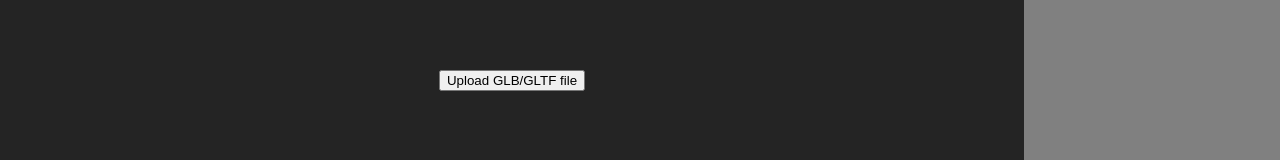
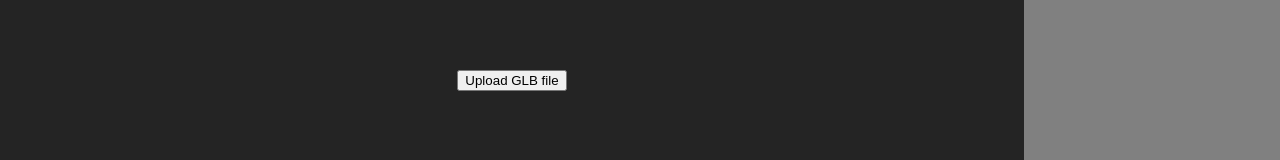
Before and after one commit to SivaKarthik22/glb-viewer, a React (Vite) app: page / in a window 1280 px wide. Shown: the part 295-455 px from the top of the page. Built offline with nearby package versions, Linux system fonts and the light colour scheme.

Commit message:
fix: error when opening glb file

```diff
--- a/src/classes/MyScene.js
+++ b/src/classes/MyScene.js
@@ -1,5 +1,5 @@
-import {Engine, Scene, MeshBuilder, HemisphericLight, Vector3, ArcRotateCamera, AppendSceneAsync} from "@babylonjs/core";
-import "@babylonjs/loaders/glTF/2.0"
+import {Engine, Scene, HemisphericLight, Vector3, ArcRotateCamera, AppendSceneAsync} from "@babylonjs/core";
+import "@babylonjs/loaders/glTF"
 
 class MyScene{
     constructor(canvas){
--- a/src/components/HomePage.jsx
+++ b/src/components/HomePage.jsx
@@ -8,7 +8,7 @@ export default function HomePage(){
     if(!enableCanvas){
         return(
             <div id="pre-canvas">
-              <UploadButton buttonText="Upload GLB/GLTF file" />
+              <UploadButton buttonText="Upload GLB file" />
             </div>
         );
     }
--- a/src/context API/ContextProvider.jsx
+++ b/src/context API/ContextProvider.jsx
@@ -23,6 +23,8 @@ export const ContextProvider = ({children}) => {
             const reader = new FileReader();
             reader.onload = function(e) {
                 setFile(reader.result);
+                setEnableCanvas(true);
+                setLoading(true);
             };
             reader.readAsDataURL(file);
         }catch(err){
@@ -30,9 +32,6 @@ export const ContextProvider = ({children}) => {
             enableToast("Error loading file", "error")
             console.error(err);
         }
-
-        setEnableCanvas(true);
-        setLoading(true);
     }
 
     function enableToast(toastMessage, toastType){
@@ -48,7 +47,7 @@ export const ContextProvider = ({children}) => {
     }
 
     function disableCanvas(){
-        //setEnableCanvas(false);
+        setEnableCanvas(false);
         setLoading(false);
         setFile("");
     }
```
